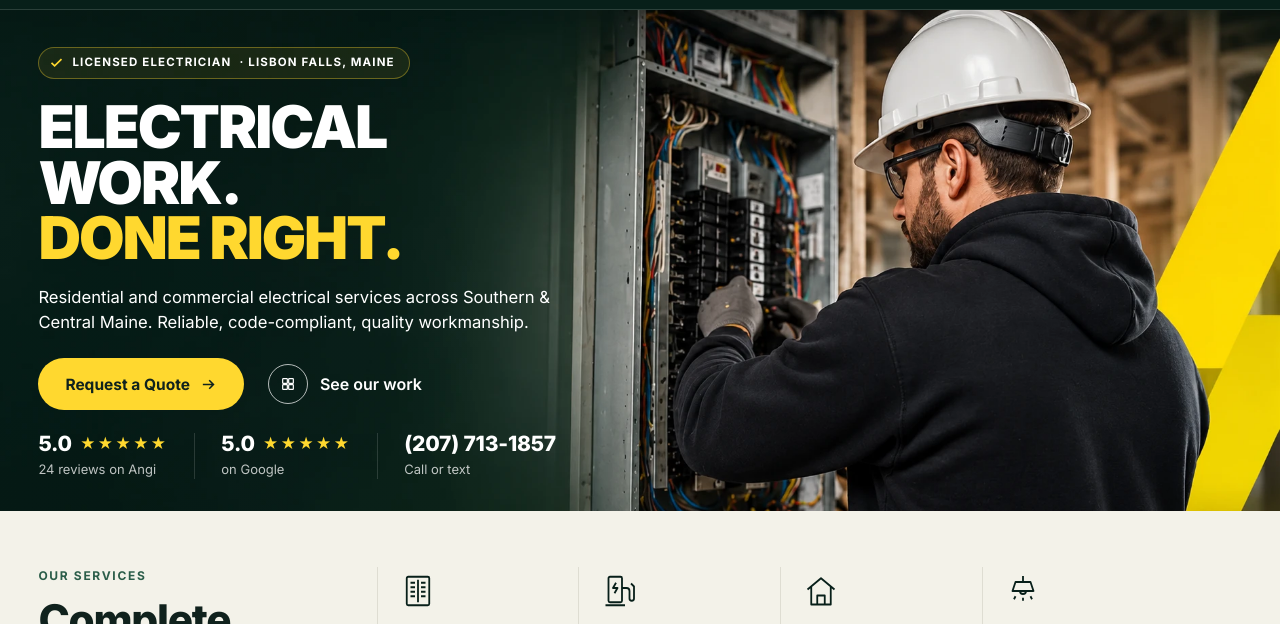
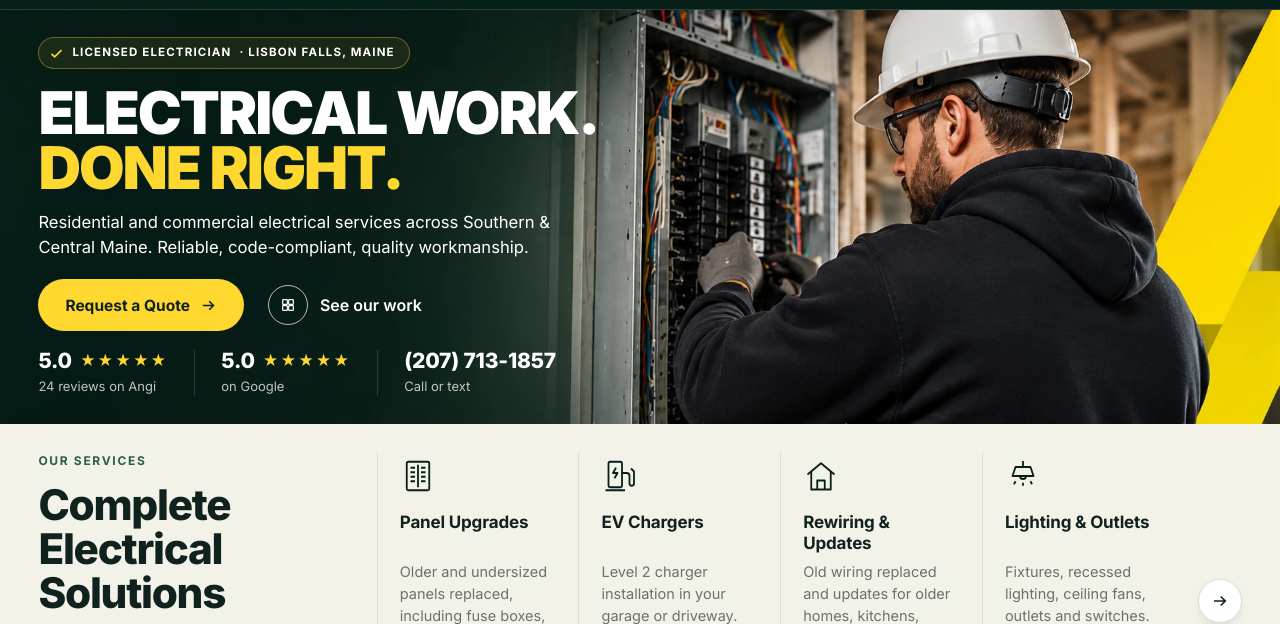
Before and after one commit to theo272004/solid-ground-electric, a plain HTML site: page index.html in a window 1280 px wide. Shown: the part 97-721 px from the top of the page. Drawn offline with nearby package versions, Linux system fonts and the light colour scheme; no server answers.

Commit message:
Fit hero and services section in one screen
Co-Authored-By: Claude Sonnet 5.5 <noreply@anthropic.com>

```diff
--- a/index.html
+++ b/index.html
@@ -102,20 +102,20 @@ h2{font-size:clamp(32px,3.3vw,46px);font-weight:800;letter-spacing:-.03em;line-h
 .slash{display:none;position:absolute;top:-10%;bottom:-10%;right:2.4%;width:46px;background:var(--y);transform:skewX(-18deg);pointer-events:none}
 .hero .tag{position:absolute;right:96px;bottom:16px;z-index:2}
 .tag{background:rgba(7,31,25,.84);color:#fff;border-radius:99px;padding:5px 11px;font-size:11px;font-weight:600;letter-spacing:.03em}
-.hin{position:relative;z-index:1;padding-block:clamp(32px,4.6svh,56px) clamp(30px,4svh,48px)}
-.htext{max-width:600px}
+.hin{position:relative;z-index:1;padding-block:clamp(22px,3.4svh,44px) clamp(22px,3.4svh,44px)}
+.htext{max-width:760px}
 .pill{display:inline-flex;align-items:center;gap:8px;border:1px solid rgba(255,216,47,.35);background:rgba(255,216,47,.08);border-radius:99px;padding:6px 14px 6px 10px;font-size:11.5px;font-weight:700;letter-spacing:.1em;text-transform:uppercase}
 .pill svg{width:15px;height:15px;color:var(--y)}
-h1{font-size:clamp(44px,4.6vw,70px);font-weight:900;line-height:.94;letter-spacing:-.035em;text-transform:uppercase;margin-top:clamp(18px,2.6svh,26px)}
-h1 span{display:block}
+h1{font-size:clamp(40px,min(4.6vw,8.2svh),70px);font-weight:900;line-height:.94;letter-spacing:-.035em;text-transform:uppercase;margin-top:clamp(12px,2svh,22px)}
+h1 span{display:inline}
 h1 em{font-style:normal;color:var(--y);display:block}
-.hlead{font-size:clamp(16.5px,1.3vw,19px);line-height:1.5;margin-top:clamp(16px,2.4svh,24px);max-width:31em;color:#fff}
-.hctas{display:flex;flex-wrap:wrap;gap:12px 24px;align-items:center;margin-top:clamp(20px,3svh,30px)}
+.hlead{font-size:clamp(16.5px,1.3vw,19px);line-height:1.5;margin-top:clamp(10px,1.8svh,20px);max-width:31em;color:#fff}
+.hctas{display:flex;flex-wrap:wrap;gap:12px 24px;align-items:center;margin-top:clamp(14px,2.4svh,26px)}
 .play{display:inline-flex;align-items:center;gap:12px;font-weight:600;min-height:44px}
 .play i{width:40px;height:40px;border:1.5px solid rgba(255,255,255,.7);border-radius:50%;display:grid;place-items:center}
 .play svg{width:16px;height:16px}
 .play:hover i{background:rgba(255,255,255,.1)}
-.trust{display:flex;flex-wrap:wrap;gap:16px 0;margin-top:clamp(20px,2.8svh,30px)}
+.trust{display:flex;flex-wrap:wrap;gap:16px 0;margin-top:clamp(14px,2.4svh,26px)}
 .trust>*{padding:0 26px;border-left:1px solid var(--ld);display:grid;gap:5px;align-content:start}
 .trust>*:first-child{padding-left:0;border-left:0}
 .trust b{font-size:21px;font-weight:800;letter-spacing:-.01em;line-height:1;display:flex;gap:8px;align-items:center}
@@ -124,7 +124,7 @@ h1 em{font-style:normal;color:var(--y);display:block}
 .trust a:hover small{text-decoration:underline;text-underline-offset:3px}
 
 /* services */
-.svc{padding-block:clamp(48px,7svh,80px)}
+.svc{padding-block:clamp(26px,3.6svh,44px) clamp(16px,2svh,28px)}
 .svc .w{display:grid;grid-template-columns:minmax(240px,300px) minmax(0,1fr);gap:clamp(24px,3vw,48px);align-items:start}
 .svc .lk{margin-top:18px}
 .srow{position:relative;min-width:0;padding-right:58px}
@@ -441,7 +441,7 @@ h1 em{font-style:normal;color:var(--y);display:block}
   <div class="w hin">
     <div class="htext">
       <span class="pill"><svg aria-hidden="true"><use href="#c"/></svg>Licensed electrician<span class="pl"> · Lisbon Falls, Maine</span></span>
-      <h1><span>Electrical</span><span>work.</span><em>Done right.</em></h1>
+      <h1><span>Electrical</span> <span>work.</span><em>Done right.</em></h1>
       <p class="hlead">Residential and commercial electrical services across Southern &amp; Central Maine. Reliable, code-compliant, quality workmanship.</p>
       <div class="hctas">
         <button class="btn y" type="button" data-open>Request a Quote <svg class="ar" aria-hidden="true"><use href="#a"/></svg></button>
```
